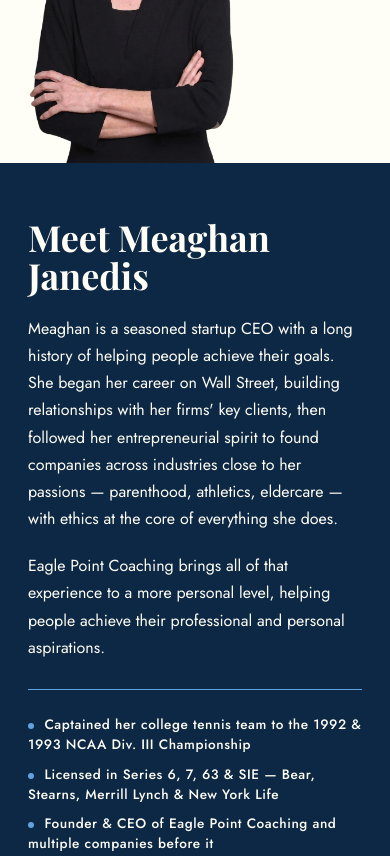
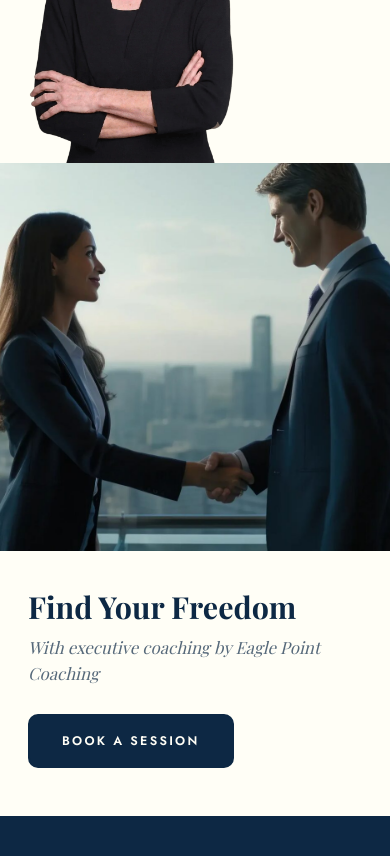
Before and after one commit to justinfaraj/First, a plain HTML site: page index.html in a window 390 px wide. Shown: the part 1060-1916 px from the top of the page. Drawn offline with nearby package versions, Linux system fonts and the light colour scheme.

Commit message:
Add the window photo band from Meaghan's old site below the hero
Brings back the photo and "Find Your Freedom" card from her previous site,
bright and with the old message and CTA rather than as a dark photo-only
strip. Parallax is a scroll-driven transform so both people stay in frame
and it runs on iOS; the card stacks under the photo below 1100px so it
never covers them. The hero itself is unchanged.

Co-Authored-By: Claude Opus 5.5 <noreply@anthropic.com>
Claude-Session: https://claude.ai/code/session_013RiUPMDKKxW7ZUP5MWm5iC

```diff
--- a/index.html
+++ b/index.html
@@ -51,7 +51,7 @@
     <img class="meaghan-photo" src="images/meaghan-janedis.png" alt="Meaghan Janedis, executive coach">
   </section>
 
-  <!-- Brand guide arrow: swoops from the callout down into the About section -->
+  <!-- Brand guide arrow: swoops from the callout down into the section below -->
   <svg class="guide-arrow guide-arrow-hero" viewBox="0 0 140 560" fill="none" preserveAspectRatio="xMidYMax meet" aria-hidden="true">
     <path d="M40 16
              C96 34 122 92 92 142
@@ -66,6 +66,20 @@
   </svg>
 
 </div>
+
+<!-- PHOTO BAND: the window photo and "Find Your Freedom" card from Meaghan's
+     previous site. No data-label or .section-dark, so it stays out of the
+     ivory/navy alternation and the section-label tracker. -->
+<section class="photo-band">
+  <div class="photo-band-frame">
+    <img class="photo-band-img" src="assets/images/skyline-couple.jpg" width="2000" height="1080" loading="lazy" decoding="async" alt="Two professionals shaking hands at a floor-to-ceiling window overlooking a city skyline">
+  </div>
+  <div class="photo-band-card">
+    <h2 class="photo-band-heading">Find Your Freedom</h2>
+    <p class="photo-band-text">With executive coaching by Eagle Point Coaching</p>
+    <a href="book-a-session.html" class="book-btn">Book a Session</a>
+  </div>
+</section>
 
 <!-- SECTION 2: ABOUT (even section: navy band) -->
 <section class="about section-dark" id="about-meaghan" data-label="About">
--- a/script.js
+++ b/script.js
@@ -124,8 +124,9 @@ document.addEventListener('DOMContentLoaded', () => {
     const labelTexts = sectionLabel.querySelectorAll('.vertical-label-text');
     const navyLayer = sectionLabel.querySelector('.vertical-label-navy');
     const ivoryLayer = sectionLabel.querySelector('.vertical-label-ivory');
-    // every navy band on the page, the injected footer included
-    const darkBands = document.querySelectorAll('.section-dark, .site-footer');
+    // every navy band on the page, the injected footer included, plus the
+    // photo band, whose left edge is shaded navy behind the label
+    const darkBands = document.querySelectorAll('.section-dark, .site-footer, .photo-band-frame');
 
     const clipTo = (layer, top, bottom) => {
       layer.style.clipPath = `inset(${top}px 0 ${bottom}px 0)`;
@@ -196,6 +197,36 @@ document.addEventListener('DOMContentLoaded', () => {
     }
 
     updateLabelSplit();
+  }
+
+  // ---------- PHOTO BAND PARALLAX ----------
+  // A transform, not background-attachment: fixed, so both faces and the
+  // handshake stay in frame together, and it still runs on iOS Safari.
+  const bandImg = document.querySelector('.photo-band-img');
+  if (bandImg && !prefersReducedMotion) {
+    const bandFrame = bandImg.parentElement;
+    let bandPending = false;
+
+    const updateBand = () => {
+      bandPending = false;
+      const rect = bandFrame.getBoundingClientRect();
+      const vh = window.innerHeight;
+      if (rect.bottom < 0 || rect.top > vh) return;
+      // -1 entering from below, 0 centred in the viewport, 1 leaving above
+      const progress = (vh / 2 - (rect.top + rect.height / 2)) / (vh / 2 + rect.height / 2);
+      const shift = Math.max(-1, Math.min(1, progress)) * rect.height * 0.08;
+      bandImg.style.transform = `translate3d(0, ${shift.toFixed(1)}px, 0)`;
+    };
+
+    const scheduleBand = () => {
+      if (bandPending) return;
+      bandPending = true;
+      requestAnimationFrame(updateBand);
+    };
+
+    window.addEventListener('scroll', scheduleBand, { passive: true });
+    window.addEventListener('resize', scheduleBand);
+    updateBand();
   }
 
   // Corner-menu dropdowns
--- a/styles.css
+++ b/styles.css
@@ -570,6 +570,102 @@ ul {
 
 .section-dark .about-link {
   color: var(--ivory);
+}
+
+/* ---------- PHOTO BAND ---------- */
+
+.photo-band {
+  position: relative;
+  height: 78vh;
+  height: 78svh;
+  min-height: 34rem;
+  max-height: 52rem;
+}
+
+.photo-band-frame {
+  position: absolute;
+  inset: 0;
+  overflow: hidden;
+  background: var(--navy);
+}
+
+/* 8% overscan top and bottom is the parallax travel set in script.js */
+.photo-band-img {
+  position: absolute;
+  top: -8%;
+  left: 0;
+  width: 100%;
+  height: 116%;
+  object-fit: cover;
+  object-position: 47% 30%;
+}
+
+/* darkens the left edge so the vertical section label reads over the photo */
+.photo-band-frame::after {
+  content: '';
+  position: absolute;
+  inset: 0 auto 0 0;
+  width: 7rem;
+  background: linear-gradient(90deg, rgba(13, 40, 68, 0.5), rgba(13, 40, 68, 0));
+  pointer-events: none;
+}
+
+.photo-band-card {
+  position: absolute;
+  left: 5.5rem;
+  bottom: 3.5rem;
+  z-index: 2;
+  box-sizing: border-box;
+  max-width: 24rem;
+  padding: 2rem 2.25rem 2.25rem;
+  background: rgba(255, 254, 246, 0.94);
+  border-left: 3px solid var(--logo-blue);
+  border-radius: 12px;
+  box-shadow: 0 12px 32px rgba(13, 40, 68, 0.18);
+}
+
+.photo-band-heading {
+  font-family: var(--serif);
+  font-weight: 700;
+  font-size: clamp(1.9rem, 2.6vw, 2.5rem);
+  line-height: 1.05;
+  color: var(--navy);
+  margin: 0;
+}
+
+.photo-band-text {
+  font-family: var(--serif);
+  font-style: italic;
+  font-size: 1.05rem;
+  line-height: 1.5;
+  color: var(--navy-soft);
+  margin: 0.75rem 0 1.75rem;
+}
+
+/* below this width the card would cover the people, so it drops under the photo */
+@media (max-width: 1100px) {
+  .photo-band {
+    height: auto;
+    min-height: 0;
+    max-height: none;
+  }
+
+  .photo-band-frame {
+    position: relative;
+    height: 60vh;
+    height: 60svh;
+    min-height: 20rem;
+  }
+
+  .photo-band-card {
+    position: static;
+    max-width: none;
+    padding: 3rem 5.5rem 3.5rem;
+    background: var(--ivory);
+    border-left: 0;
+    border-radius: 0;
+    box-shadow: none;
+  }
 }
 
 /* ---------- SECTION 2: ABOUT ---------- */
@@ -1523,6 +1619,21 @@ ul {
     display: none;
   }
 
+  .photo-band-frame {
+    height: 46vh;
+    height: 46svh;
+    min-height: 18rem;
+  }
+
+  /* the vertical label is hidden at this width, so its edge shading goes too */
+  .photo-band-frame::after {
+    display: none;
+  }
+
+  .photo-band-card {
+    padding: 2.5rem 1.75rem 3rem;
+  }
+
   .about {
     min-height: 0;
   }
```
